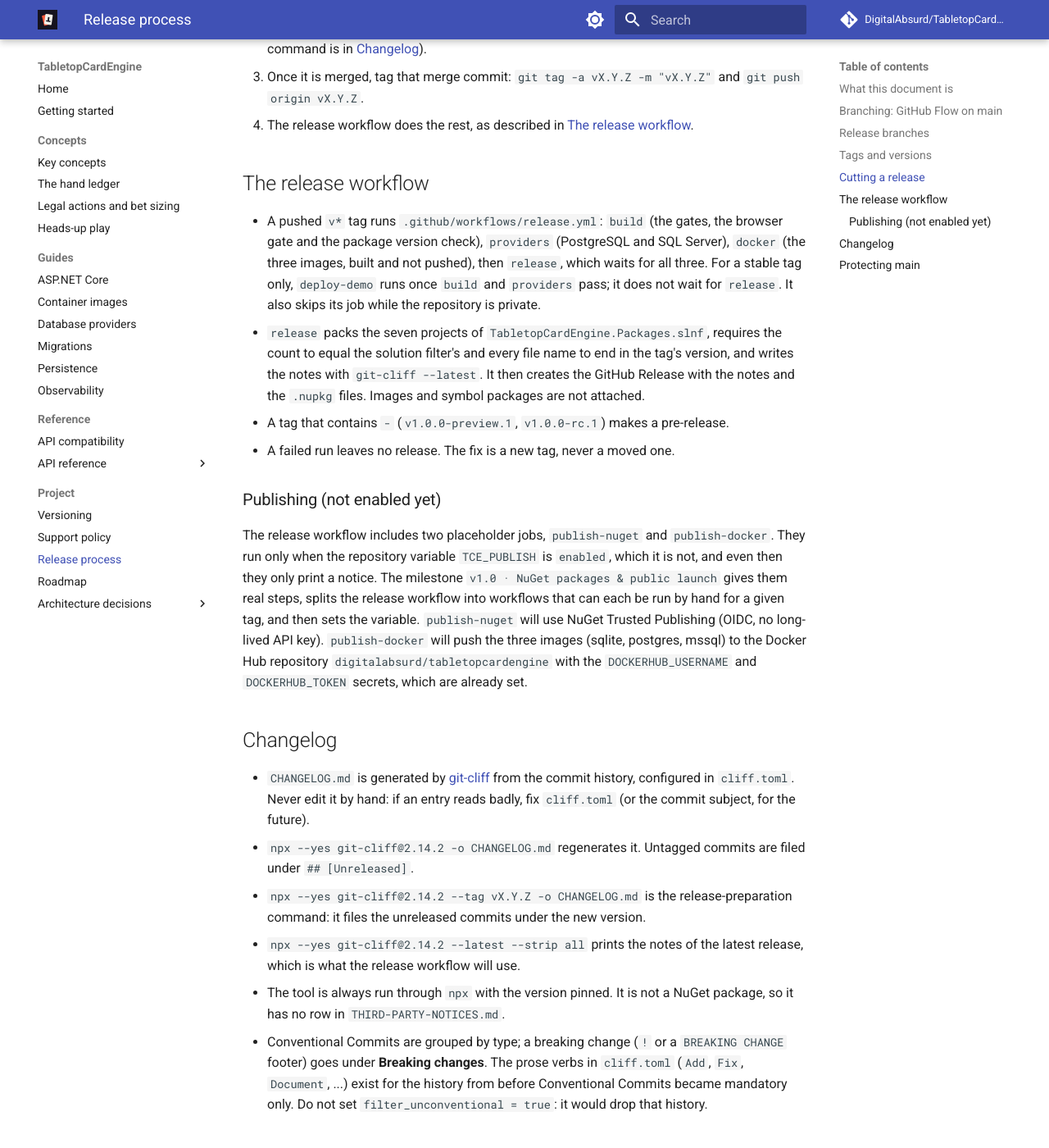
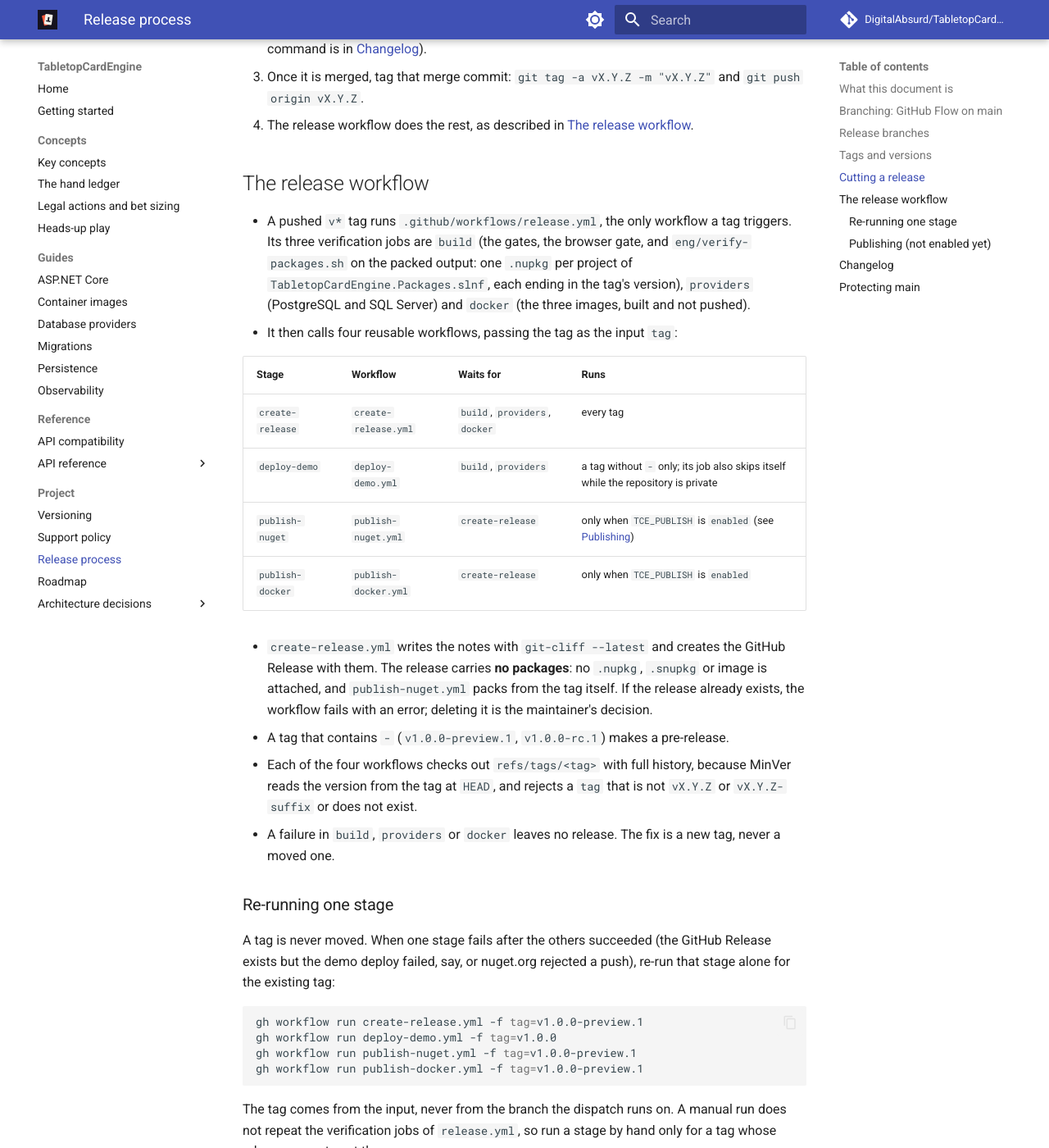
Before and after one commit to DigitalAbsurd/TabletopCardEngine, an MkDocs documentation site: the page built from docs/release-process.md, in a window 1280 px wide and 1400 px high, scrolled down 1411 px. Shown: the whole window at 82% size. Built offline with MkDocs 1.6.1 and Material for MkDocs 9.7.7, drawn with Linux system fonts in a browser that asks for light colours; comment, search, counter and statistics services are not loaded; some of the changed text lies outside the part shown.

Commit message:
ci: split the release workflow into reusable workflows (#475)
release.yml stays the only workflow a pushed v* tag triggers. It keeps
build, providers and docker as verification jobs and then calls four
reusable workflows with the tag as input: create-release.yml,
deploy-demo.yml, publish-nuget.yml and publish-docker.yml. Each of them
also has workflow_dispatch with a required tag input, so one failed
stage can be re-run by hand for an existing tag instead of cutting a new
tag. Every job validates the tag, checks out refs/tags/<tag> with full
history and never reads the tag from the run's own ref.

The GitHub Release no longer carries the .nupkg files; publish-nuget.yml
will pack from the tag. The package count and version check moves into
eng/verify-packages.sh, which the build job now runs after its pack.
The publish workflows remain placeholders, gated by TCE_PUBLISH inside
the called workflow so the gate holds for a manual dispatch too.

*.sh is pinned to LF in .gitattributes: with core.autocrlf=true the
script would be checked out with CRLF, which bash cannot run.

Closes #456

Co-authored-by: Claude Opus 5.5 <noreply@anthropic.com>

````diff
--- a/docs/release-process.md
+++ b/docs/release-process.md
@@ -34,21 +34,44 @@ This document describes how releases are cut and versioned in this repository. I
 
 ## The release workflow
 
-- A pushed `v*` tag runs `.github/workflows/release.yml`: `build` (the gates, the browser gate and the package version check), `providers` (PostgreSQL and SQL Server), `docker` (the three images, built and not pushed), then `release`, which waits for all three. For a stable tag only, `deploy-demo` runs once `build` and `providers` pass; it does not wait for `release`. It also skips its job while the repository is private.
-- `release` packs the seven projects of `TabletopCardEngine.Packages.slnf`, requires the count to equal the solution filter's and every file name to end in the tag's version, and writes the notes with `git-cliff --latest`. It then creates the GitHub Release with the notes and the `.nupkg` files. Images and symbol packages are not attached.
+- A pushed `v*` tag runs `.github/workflows/release.yml`, the only workflow a tag triggers. Its three verification jobs are `build` (the gates, the browser gate, and `eng/verify-packages.sh` on the packed output: one `.nupkg` per project of `TabletopCardEngine.Packages.slnf`, each ending in the tag's version), `providers` (PostgreSQL and SQL Server) and `docker` (the three images, built and not pushed).
+- It then calls four reusable workflows, passing the tag as the input `tag`:
+
+| Stage | Workflow | Waits for | Runs |
+|---|---|---|---|
+| `create-release` | `create-release.yml` | `build`, `providers`, `docker` | every tag |
+| `deploy-demo` | `deploy-demo.yml` | `build`, `providers` | a tag without `-` only; its job also skips itself while the repository is private |
+| `publish-nuget` | `publish-nuget.yml` | `create-release` | only when `TCE_PUBLISH` is `enabled` (see [Publishing](#publishing-not-enabled-yet)) |
+| `publish-docker` | `publish-docker.yml` | `create-release` | only when `TCE_PUBLISH` is `enabled` |
+
+- `create-release.yml` writes the notes with `git-cliff --latest` and creates the GitHub Release with them. The release carries **no packages**: no `.nupkg`, `.snupkg` or image is attached, and `publish-nuget.yml` packs from the tag itself. If the release already exists, the workflow fails with an error; deleting it is the maintainer's decision.
 - A tag that contains `-` (`v1.0.0-preview.1`, `v1.0.0-rc.1`) makes a pre-release.
-- A failed run leaves no release. The fix is a new tag, never a moved one.
+- Each of the four workflows checks out `refs/tags/<tag>` with full history, because MinVer reads the version from the tag at `HEAD`, and rejects a `tag` that is not `vX.Y.Z` or `vX.Y.Z-suffix` or does not exist.
+- A failure in `build`, `providers` or `docker` leaves no release. The fix is a new tag, never a moved one.
+
+### Re-running one stage
+
+A tag is never moved. When one stage fails after the others succeeded (the GitHub Release exists but the demo deploy failed, say, or nuget.org rejected a push), re-run that stage alone for the existing tag:
+
+```bash
+gh workflow run create-release.yml -f tag=v1.0.0-preview.1
+gh workflow run deploy-demo.yml -f tag=v1.0.0
+gh workflow run publish-nuget.yml -f tag=v1.0.0-preview.1
+gh workflow run publish-docker.yml -f tag=v1.0.0-preview.1
+```
+
+The tag comes from the input, never from the branch the dispatch runs on. A manual run does not repeat the verification jobs of `release.yml`, so run a stage by hand only for a tag whose release run got past them.
 
 ### Publishing (not enabled yet)
 
-The release workflow includes two placeholder jobs, `publish-nuget` and `publish-docker`. They run only when the repository variable `TCE_PUBLISH` is `enabled`, which it is not, and even then they only print a notice. The milestone `v1.0 · NuGet packages & public launch` gives them real steps, splits the release workflow into workflows that can each be run by hand for a given tag, and then sets the variable. `publish-nuget` will use NuGet Trusted Publishing (OIDC, no long-lived API key). `publish-docker` will push the three images (sqlite, postgres, mssql) to the Docker Hub repository `digitalabsurd/tabletopcardengine` with the `DOCKERHUB_USERNAME` and `DOCKERHUB_TOKEN` secrets, which are already set.
+`publish-nuget.yml` and `publish-docker.yml` are placeholders. Their job runs only when the repository variable `TCE_PUBLISH` is `enabled`, which it is not, and even then it only prints a notice. The gate is inside each called workflow, so it holds for a manual dispatch too. The milestone `v1.0 · NuGet packages & public launch` gives them real steps and then sets the variable. `publish-nuget.yml` will pack from the tag, check the output with `eng/verify-packages.sh`, and use NuGet Trusted Publishing (OIDC, no long-lived API key). `publish-docker.yml` will push the three images (sqlite, postgres, mssql) to the Docker Hub repository `digitalabsurd/tabletopcardengine` with the `DOCKERHUB_USERNAME` and `DOCKERHUB_TOKEN` secrets, which are already set.
 
 ## Changelog
 
 - `CHANGELOG.md` is generated by [git-cliff](https://git-cliff.org) from the commit history, configured in `cliff.toml`. Never edit it by hand: if an entry reads badly, fix `cliff.toml` (or the commit subject, for the future).
 - `npx --yes git-cliff@2.14.2 -o CHANGELOG.md` regenerates it. Untagged commits are filed under `## [Unreleased]`.
 - `npx --yes git-cliff@2.14.2 --tag vX.Y.Z -o CHANGELOG.md` is the release-preparation command: it files the unreleased commits under the new version.
-- `npx --yes git-cliff@2.14.2 --latest --strip all` prints the notes of the latest release, which is what the release workflow will use.
+- `npx --yes git-cliff@2.14.2 --latest --strip all` prints the notes of the latest release, which is what `create-release.yml` uses.
 - The tool is always run through `npx` with the version pinned. It is not a NuGet package, so it has no row in `THIRD-PARTY-NOTICES.md`.
 - Conventional Commits are grouped by type; a breaking change (`!` or a `BREAKING CHANGE` footer) goes under **Breaking changes**. The prose verbs in `cliff.toml` (`Add`, `Fix`, `Document`, ...) exist for the history from before Conventional Commits became mandatory only. Do not set `filter_unconventional = true`: it would drop that history.
 
````
Also changed, not shown: docs/docker.md (+1 -1 lines), docs/task-run.md (+15 -9 lines), docs/tasks-planning.md (+5 -2 lines), 7 other files.
